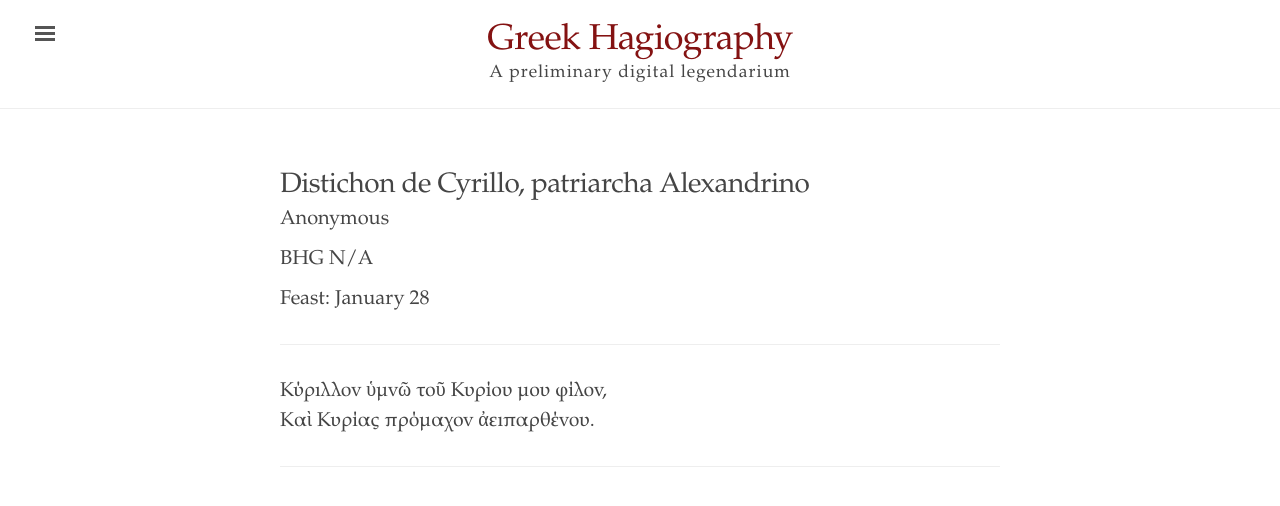
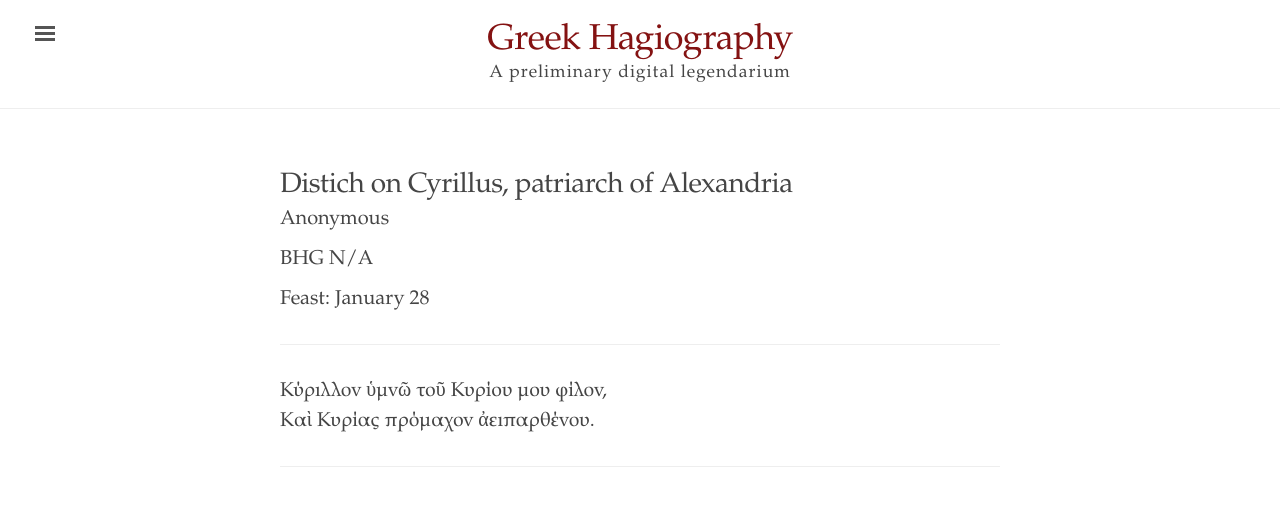
Before and after one commit to cjkoepke1/greek-hagiography, a Jekyll site: the page built from _texts/distichon-de-cyrillo-patriarcha.md, in a window 1280 px wide. Shown: the top 506 px of the page. Built offline with Jekyll 4.4.1, drawn with Linux system fonts in a browser that asks for light colours.

Commit message:
Title to English

```diff
--- a/_texts/distichon-de-cyrillo-patriarcha.md
+++ b/_texts/distichon-de-cyrillo-patriarcha.md
@@ -1,6 +1,6 @@
 ---
 layout: poem
-title: Distichon de Cyrillo, patriarcha Alexandrino
+title: Distich on Cyrillus, patriarch of Alexandria
 bhg: N/A
 feast: January 28
 author: Anonymous
```
